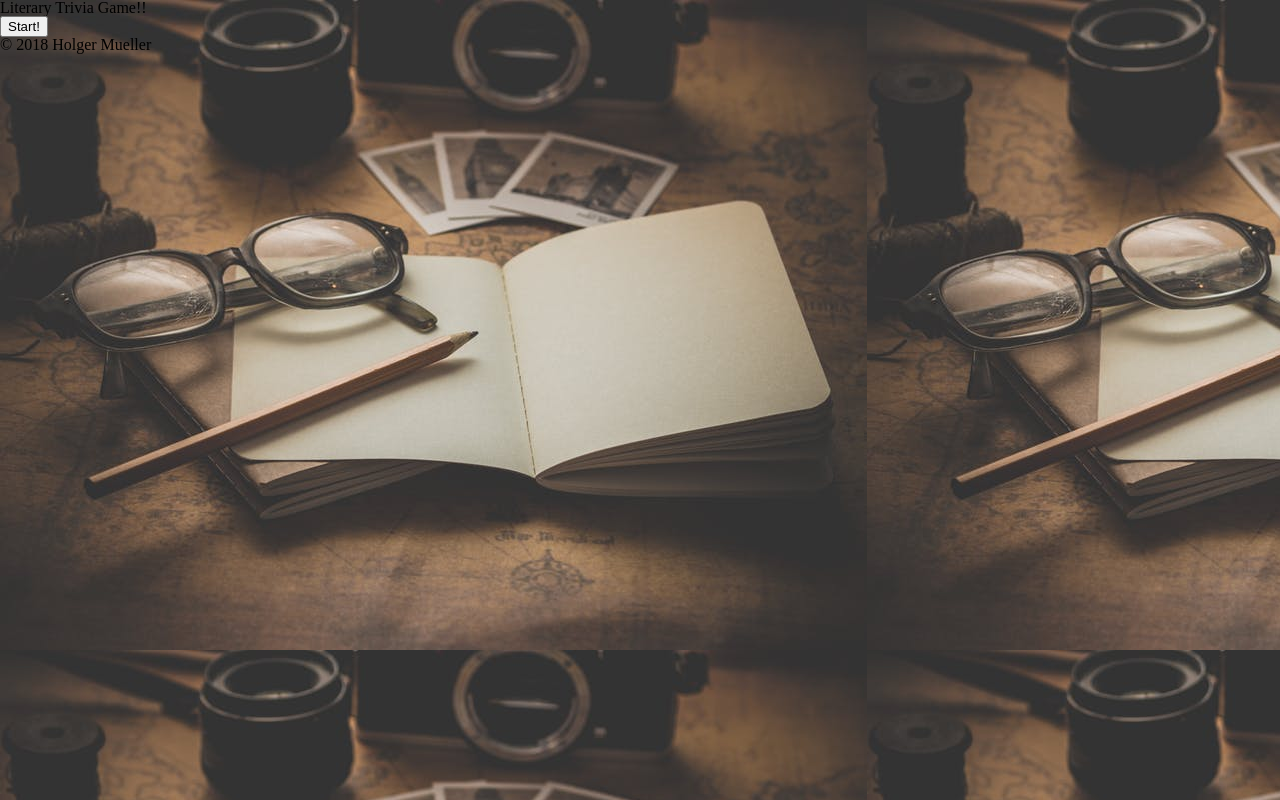
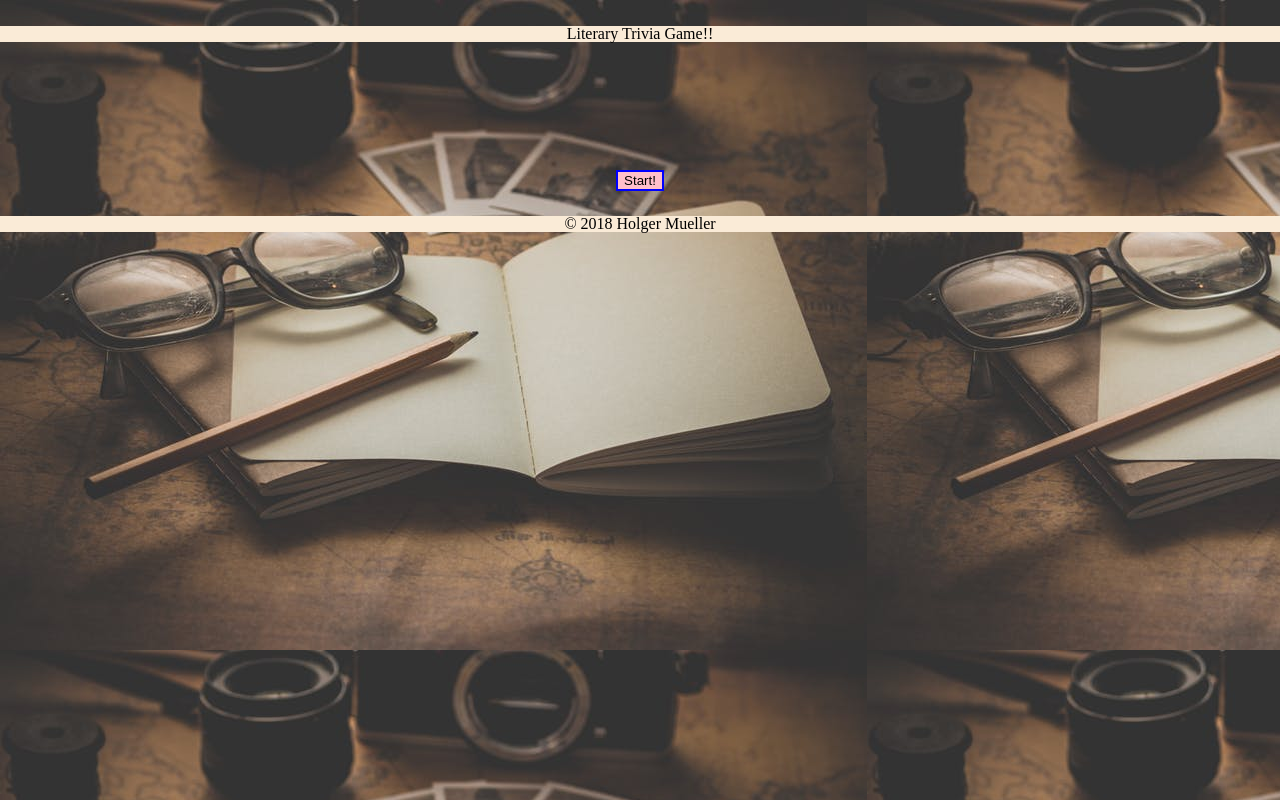
Before and after one commit to Holgermueller/TriviaGame, a website: page index.html in a window 1280 px wide. Drawn offline with nearby package versions, Linux system fonts and the light colour scheme.

Commit message:
some styling

```diff
--- a/Assets/css/style.less
+++ b/Assets/css/style.less
@@ -3,5 +3,24 @@
 
 //global
 body {
-    background-image: url('../images/pennpaper-269810.jpeg')
+    background-image: url('../images/pennpaper-269810.jpeg');
+    text-align: center;
 }
+
+//header
+.name {
+    background: antiquewhite;
+    margin-top: 2%;
+}
+
+#start {
+    margin-top: 10%;
+    background: pink;
+    border: 2px solid blue;
+}
+
+//footer
+.footer {
+    background-color: antiquewhite;
+    margin-top: 2%;
+}
--- a/index.html
+++ b/index.html
@@ -21,7 +21,7 @@
 <body>
 
     <div id="wrapper">
-        <h1>Literary Trivia Game!!</h1>
+        <h1 class="name">Literary Trivia Game!!</h1>
         <div id="wrapperTwo">
             <div id="quizBody">
                 <button id="start">Start!</button>
```
Also changed, not shown: Assets/css/style.css.
